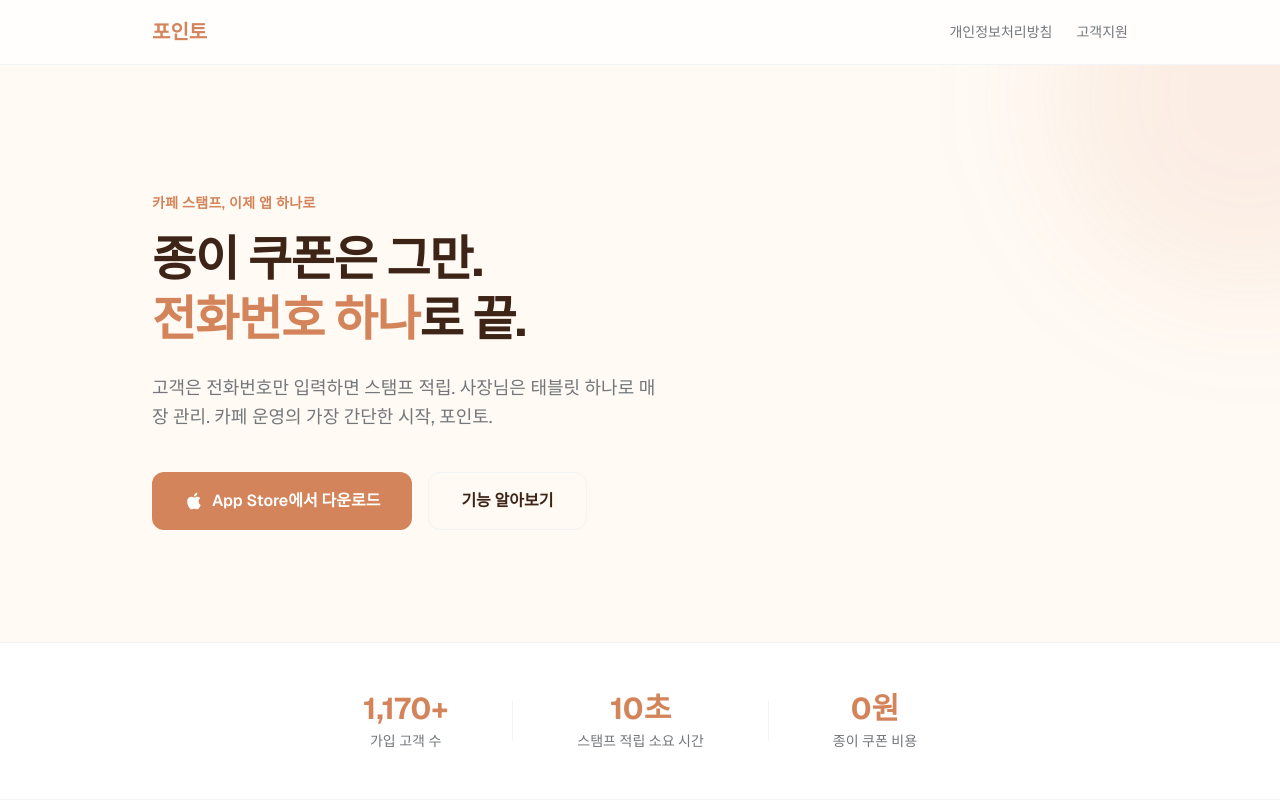
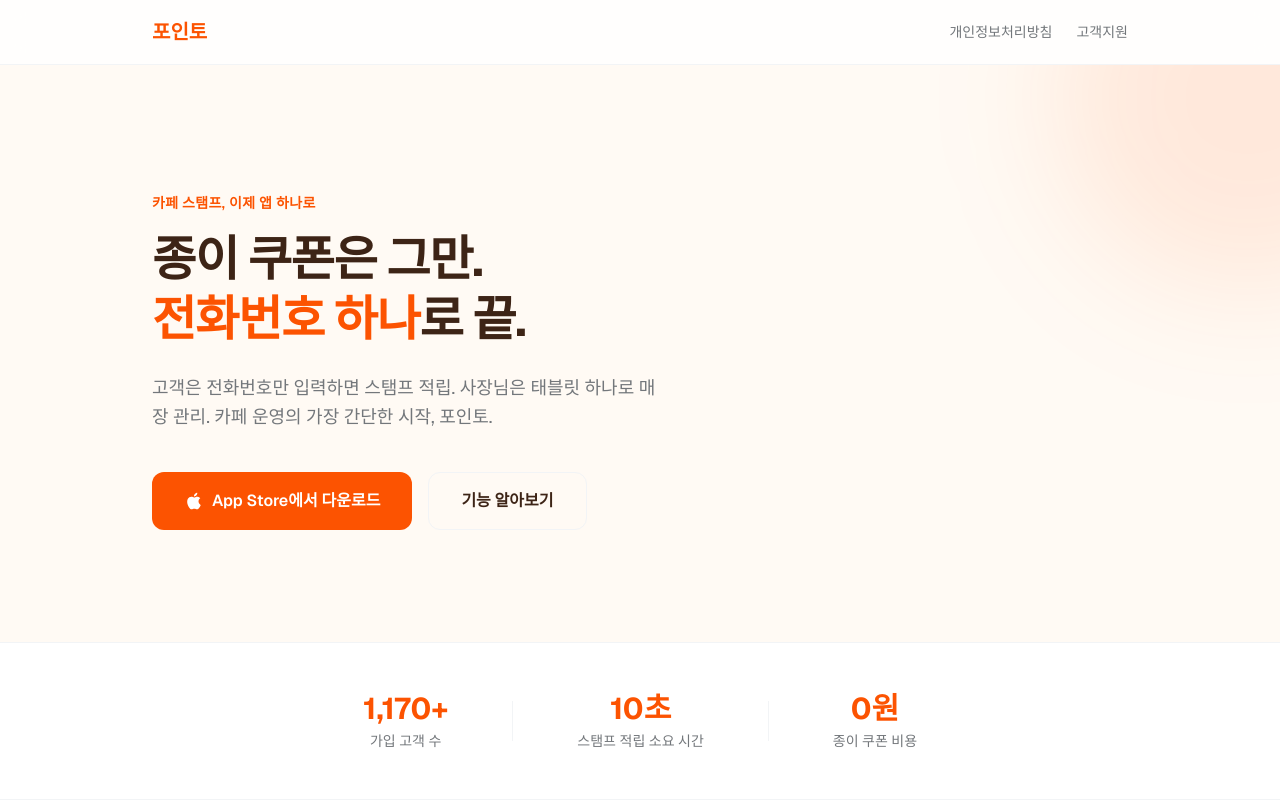
Before and after one commit to thewoowon/pointo-web, a Next.js app: page / in a window 1280 px wide. Shown: the top 800 px of the page. Built offline with nearby package versions, Linux system fonts and the light colour scheme.

Commit message:
refactor: changed signature color

```diff
--- a/app/globals.css
+++ b/app/globals.css
@@ -3,8 +3,8 @@
 @theme inline {
   --color-background: #FFFAF4;
   --color-foreground: #3D2416;
-  --color-primary: #D4845A;
-  --color-primary-dark: #C07348;
+  --color-primary: #FC5301;
+  --color-primary-dark: #E04B01;
   --color-muted: #73777B;
   --color-surface: #FFFFFF;
   --color-surface-alt: #F6F6F8;
```
